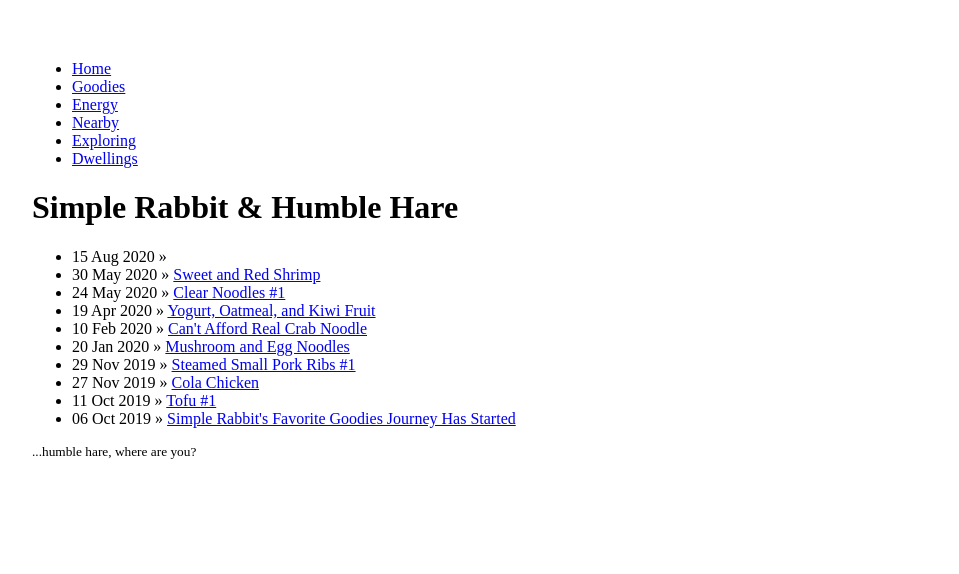
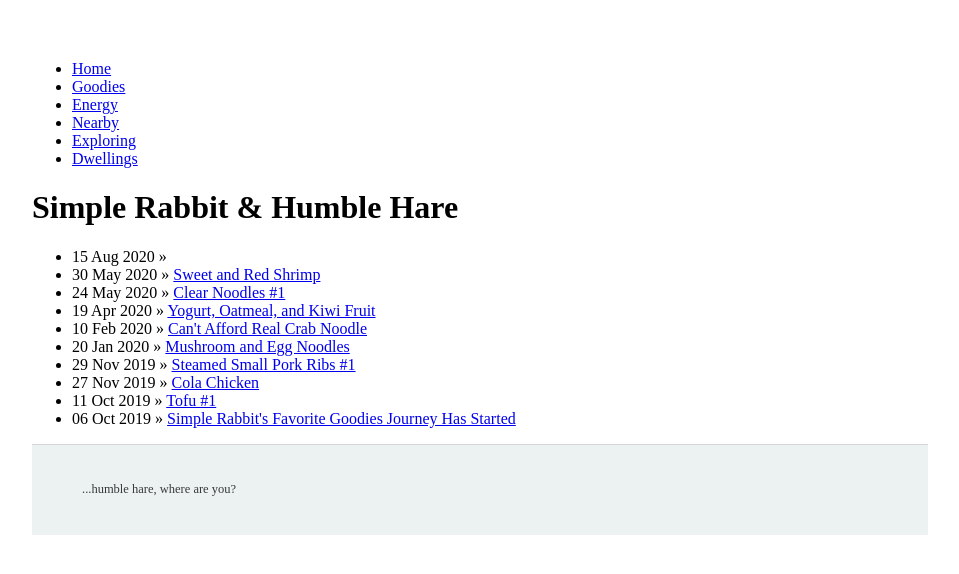
Before and after one commit to Squishy-Penguin/Squishy-Penguin.github.io, a Jekyll site: the page built from goodies/index.html, in a window 1280 px wide. Shown: the top 574 px of the page, without its empty margins (160-1119 px from the left). Built offline with Jekyll 4.4.1, drawn with Linux system fonts in a browser that asks for light colours.

Commit message:
Update default.html

```diff
--- a/_layouts/default.html
+++ b/_layouts/default.html
@@ -23,10 +23,9 @@
 			{{ content }}
 
 			</div><!-- /.container -->
-			<footer>
-
+			<footer class ="footer-site">
+            		<!--Navigation links to topics-->
 				<small><p>...humble hare, where are you?</p></small>
-
 			</footer>
 		</body>
 	</html>
```
